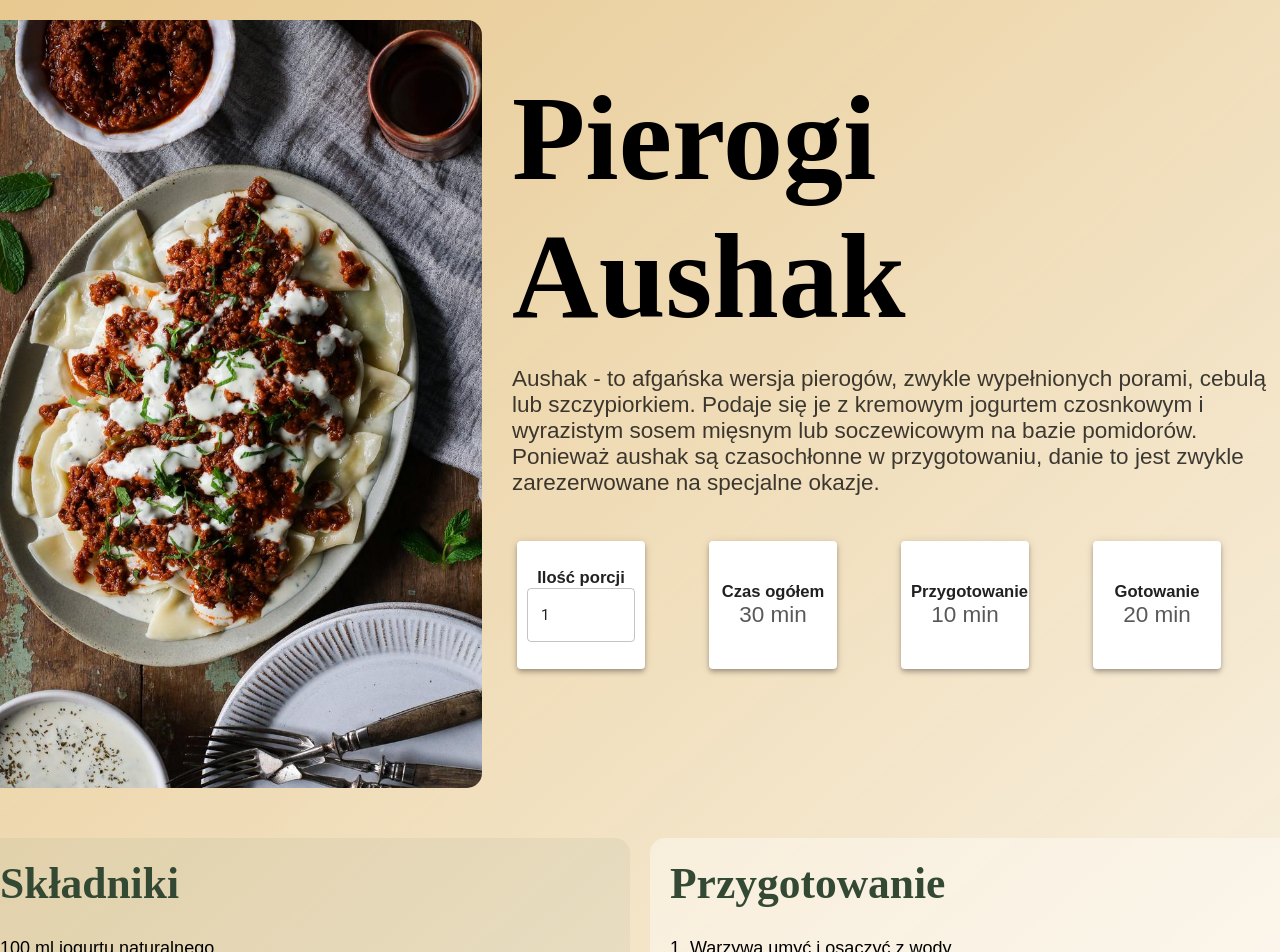
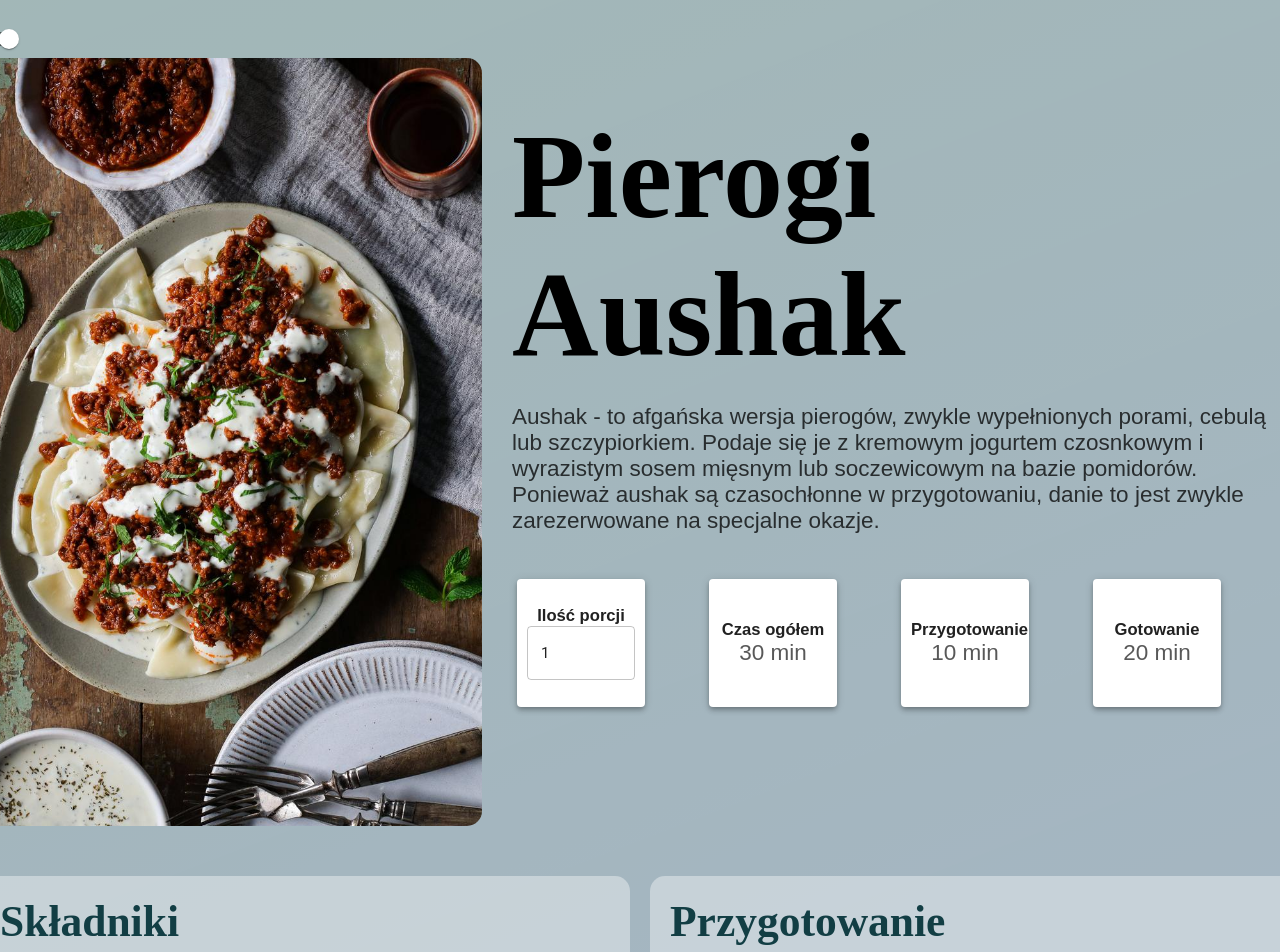
Before and after one commit to YerbaMatePL/REACT-YourRecipes, a React (Create React App) app: page / in a window 1280 px wide. Shown: the top 952 px of the page. Built offline with nearby package versions, Linux system fonts and the light colour scheme; a web font is replaced by a local one.

Commit message:
added darkMode

```diff
--- a/src/App.css
+++ b/src/App.css
@@ -6,5 +6,20 @@
     justify-content: center;
 	padding: 20px 30px;
 	font-size: 4rem;
-	background-color: rgba(255, 255, 255, 0.308);
 }
+
+.app__bgc--light{
+	background-color: rgba(248, 245, 245, 0.603);
+	color: black;
+}
+.app__bgc--dark {
+	background-color: rgba(0, 0, 0, 0.589);
+	color: rgba(255, 255, 255, 0.877);
+}
+
+.app__bgc--light h3 {
+	color: rgb(18, 62, 68);
+}
+.app__bgc--dark h3 {
+	color: rgb(190, 222, 226);
+}
--- a/src/App.js
+++ b/src/App.js
@@ -2,22 +2,29 @@ import React, { useState } from 'react';
 import './App.css';
 import MainCard from './components/MainCard/MainCard';
 import Recipe from './components/Recipe/Recipe';
+import Switch from '@mui/material/Switch';
+
 
 function App() {
+	// Theme
+	const [theme, setTheme] = useState('light');
+
+	const checkTheme = () => theme === 'light' ? setTheme('dark') :setTheme('light') ;
+
+	// Amount of Portions
 	const [amountOfPortions , setAmountOfPortions] = useState(1);
 
 	const updateAmountOfPortions = (dataFromChild) => {
 		setAmountOfPortions(dataFromChild);
 	};
-
-
-
-
 	return (
-		<div className='app wrapper'>
+		<div className={`app wrapper app__bgc--${theme}`}>
+			<Switch onChange={checkTheme} defaultChecked color="default"
+			inputProps={{ 'aria-label': 'checkbox with default color' }}/>
 			<MainCard update={updateAmountOfPortions}/>
 			<Recipe value={amountOfPortions}/>
 		</div>
+
 	);
 }
 
--- a/src/components/Recipe/Ingredients/Ingredients.css
+++ b/src/components/Recipe/Ingredients/Ingredients.css
@@ -1,5 +1,5 @@
 .recipeContainer__ingredients {
     margin: 10px;
     border-radius: 15px;
-    background-color: rgba(150, 161, 139, 0.13);
+    background-color: rgba(255, 255, 255, 0.377);
 }
--- a/src/index.css
+++ b/src/index.css
@@ -6,9 +6,9 @@
   --error-color: rgba(223, 95, 78, 0.966);
   --border-img: rgb(206, 200, 200);
   --first-color: #d0d5d881;
-  --second-color: rgb(51, 73, 51);
+  --second-color: rgba(186, 232, 250, 0.541);
   --contrast-color: #0c8d13;
-  --gradient: linear-gradient(139deg, #daaa52ef 0%, #fefffe 100%);
+  --gradient: linear-gradient(159deg, #0f4d4eef 0%, #2a5586 100%);
   --bgc-info: #f3f1f16e;
   --black-color: rgb(15, 14, 14);
   --white-color: rgb(237, 238, 237);
@@ -50,7 +50,6 @@ p {
 
 h3 {
   font-family: 'Cotoris',  'sans-serif';
-  color: var(--second-color);
 }
 
 li:hover {
```
